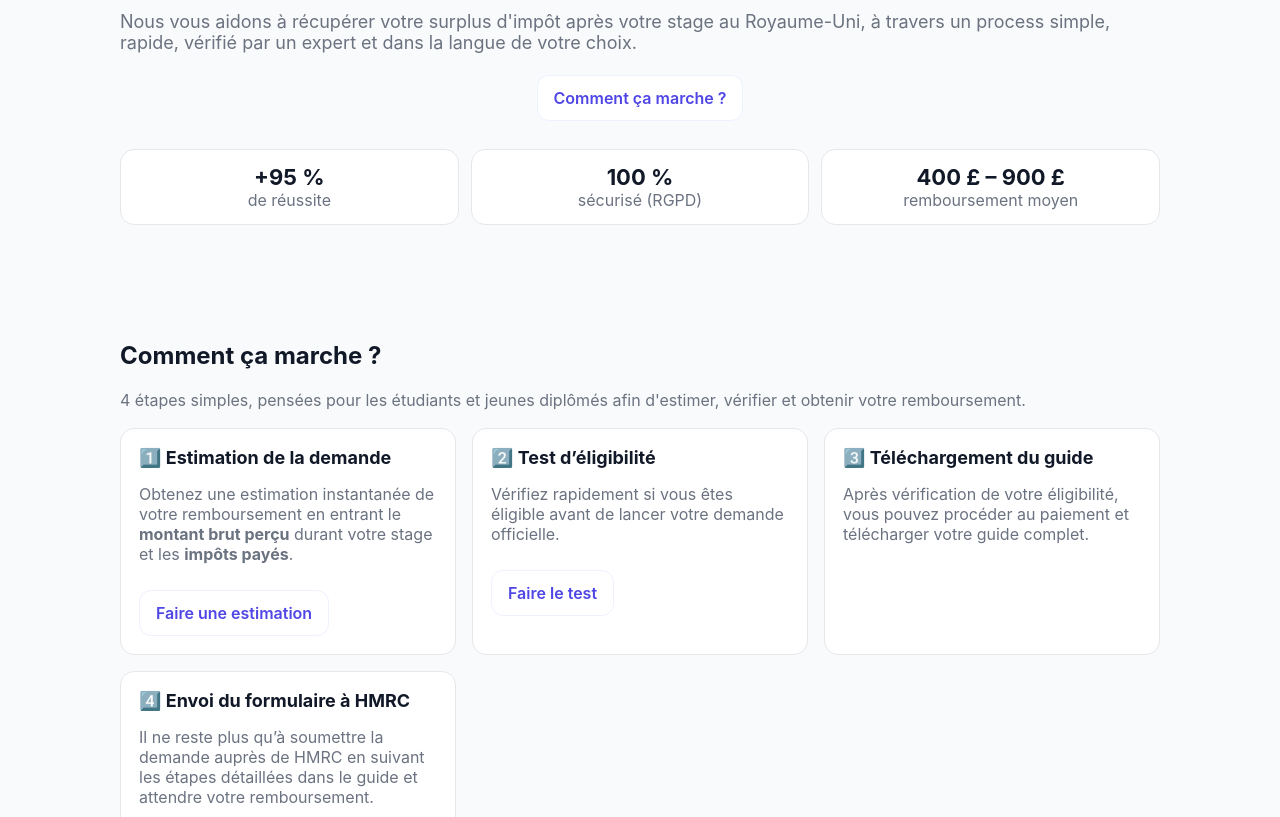
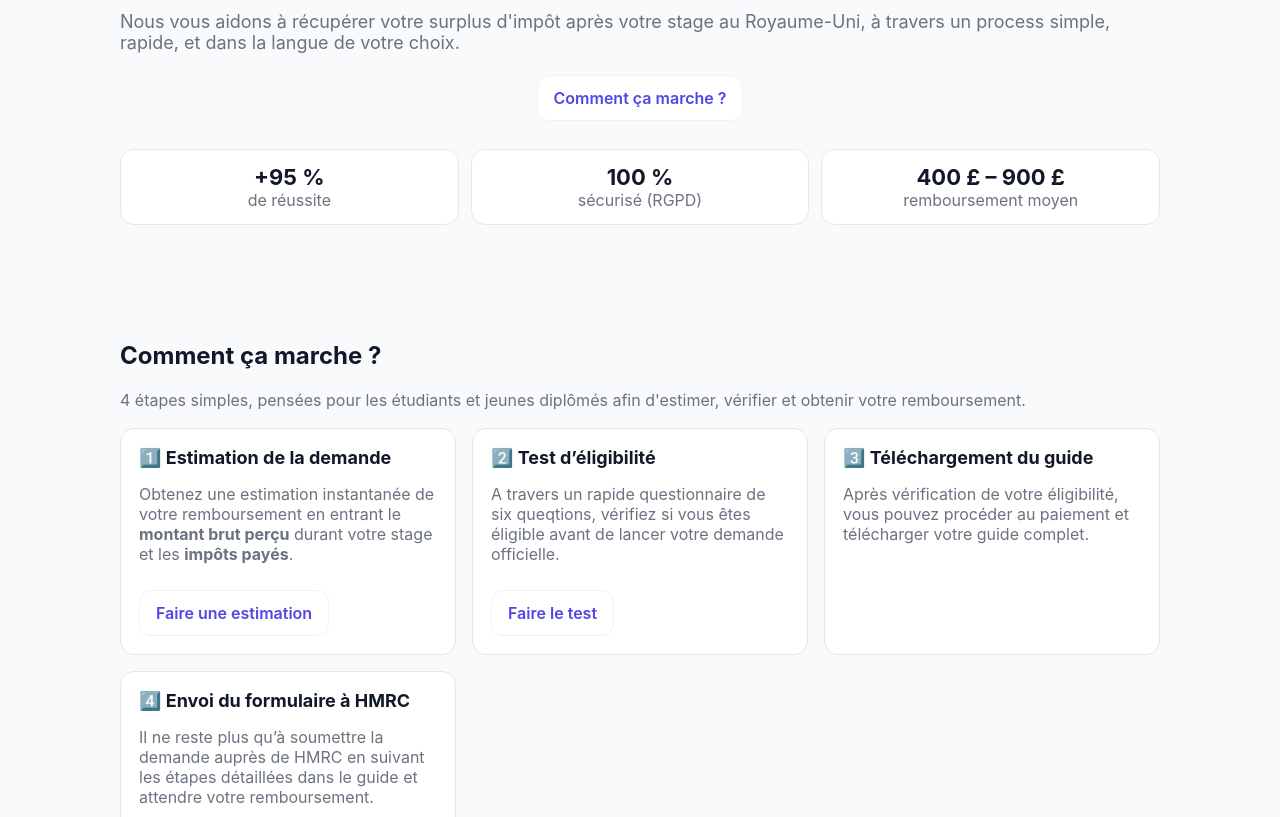
Before and after one commit to bht16/monremboursementuk, a plain HTML site: page index.html in a window 1280 px wide. Shown: the part 283-1100 px from the top of the page. Drawn offline with Linux system fonts and the light colour scheme.

Commit message:
Update index.html

```diff
--- a/index.html
+++ b/index.html
@@ -80,7 +80,7 @@
       <div class="container">
         <span class="pill">Service étudiant 🇫🇷</span>
         <h1>Votre remboursement d’impôt UK, <span style="color:var(--primary)">sans contrainte</span>.</h1>
-        <p>Nous vous aidons à récupérer votre surplus d'impôt après votre stage au Royaume-Uni, à travers un process simple, rapide, vérifié par un expert et dans la langue de votre choix.</p>
+        <p>Nous vous aidons à récupérer votre surplus d'impôt après votre stage au Royaume-Uni, à travers un process simple, rapide, et dans la langue de votre choix.</p>
         <div class="cta" style="justify-content:center;">
           <a class="btn btn-outline" href="#how">Comment ça marche ?</a>
         </div>
@@ -105,7 +105,7 @@
 
   <div class="card">
     <h3>2️⃣ Test d’éligibilité</h3>
-  <p class="muted">Vérifiez rapidement si vous êtes éligible avant de lancer votre demande officielle.</p>
+  <p class="muted">A travers un rapide questionnaire de six queqtions, vérifiez si vous êtes éligible avant de lancer votre demande officielle.</p>
   <a class="btn btn-outline" href="eligibilite.html" style="margin-top:10px;">Faire le test</a>
   </div>
 
```
